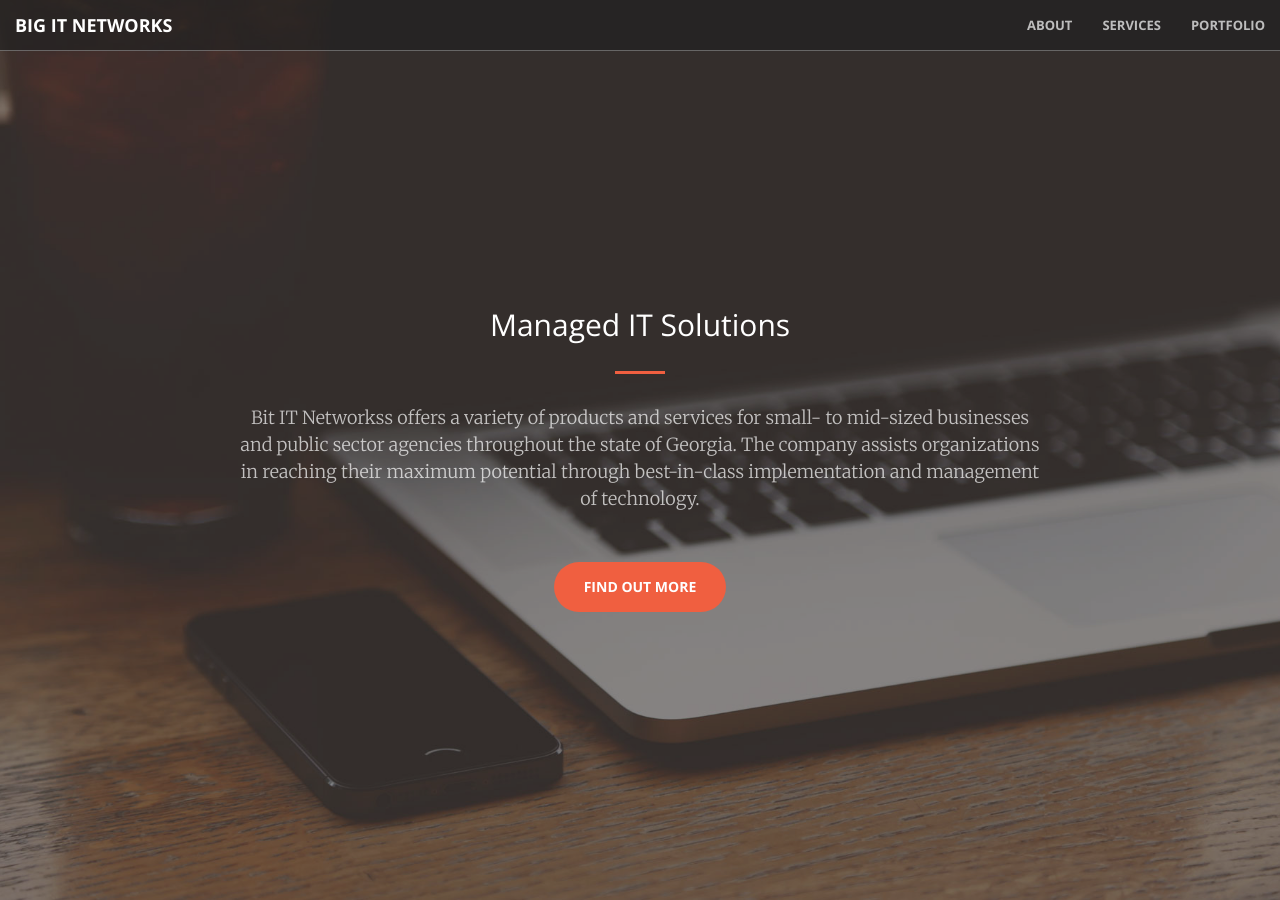
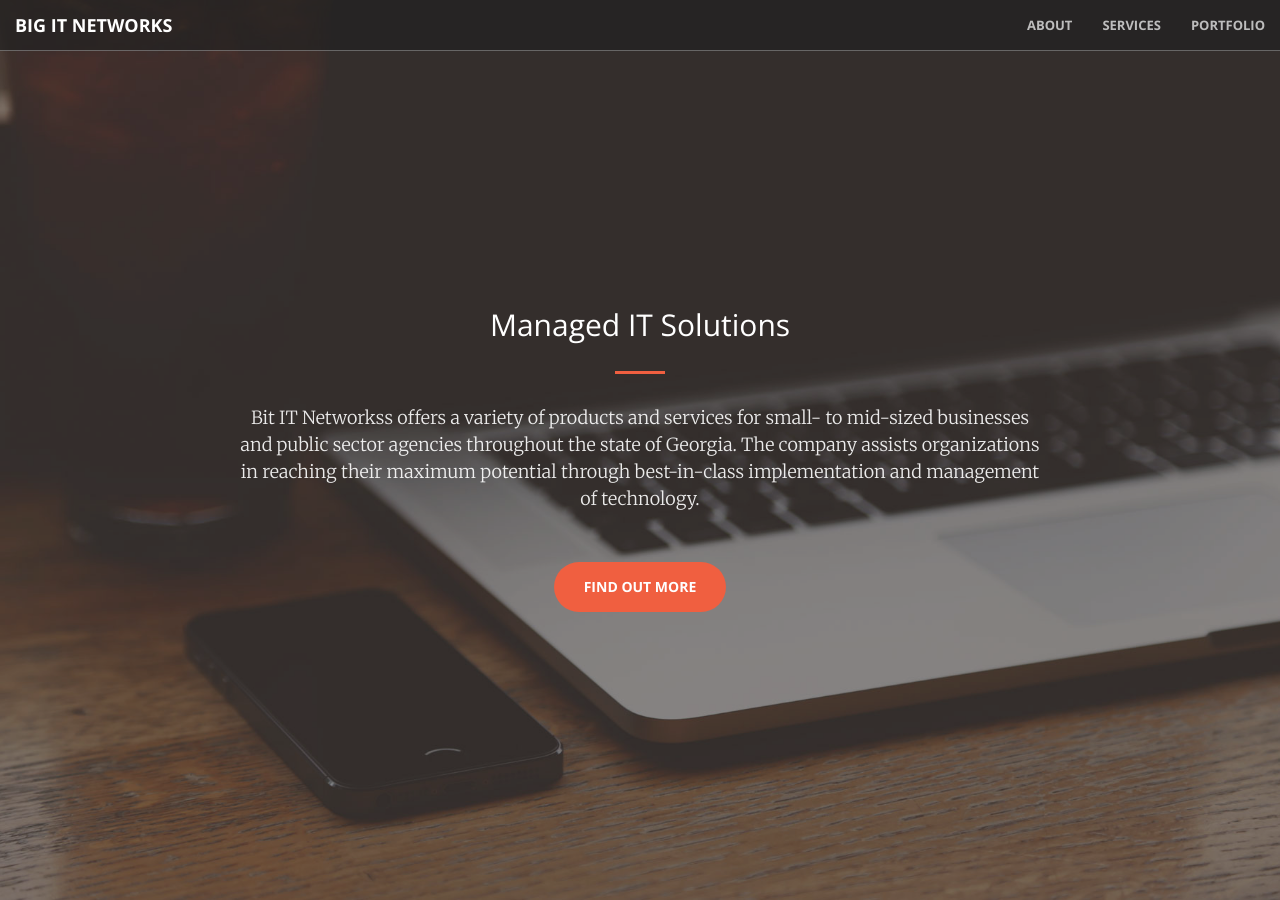
Before and after one commit to bigitnetworks/bigitnetworks.github.io, a Jekyll site: the page built from index.html, in a window 1280 px wide and 900 px high. Built offline with Jekyll 4.4.1, drawn with Linux system fonts in a browser that asks for light colours.

Commit message:
Update creative.css

```diff
--- a/css/creative.css
+++ b/css/creative.css
@@ -61,7 +61,7 @@ p {
 }
 
 .text-faded {
-    color: rgba(255,255,255,.7);
+    color: rgba(255,255,255,.9);
 }
 
 section {
@@ -210,7 +210,7 @@ header .header-content .header-content-inner p {
     margin-bottom: 50px;
     font-size: 16px;
     font-weight: 300;
-    color: rgba(255,255,255,.7);
+    color: rgba(255,255,255,.9);
 }
 
 @media(min-width:768px) {
```
